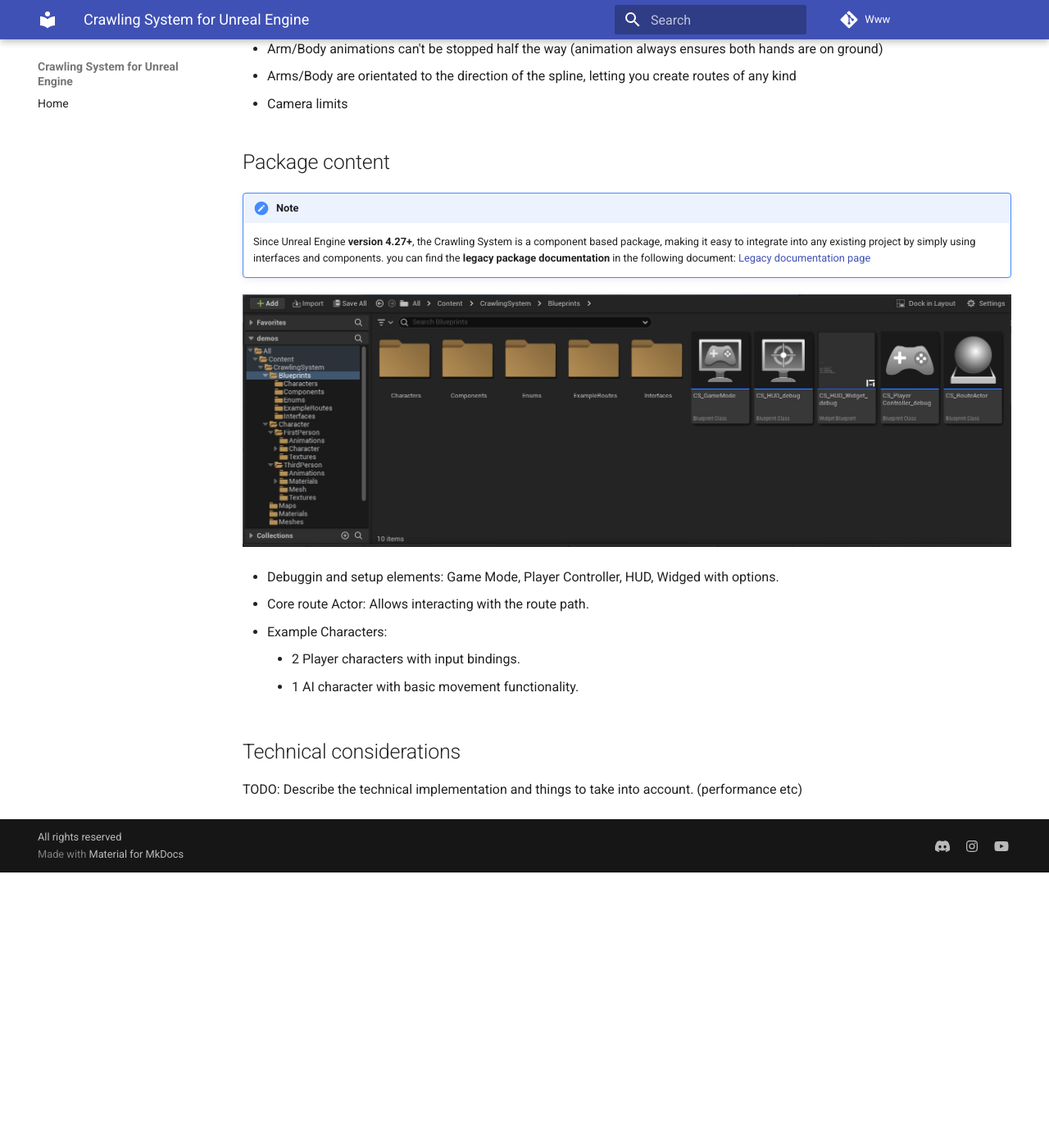
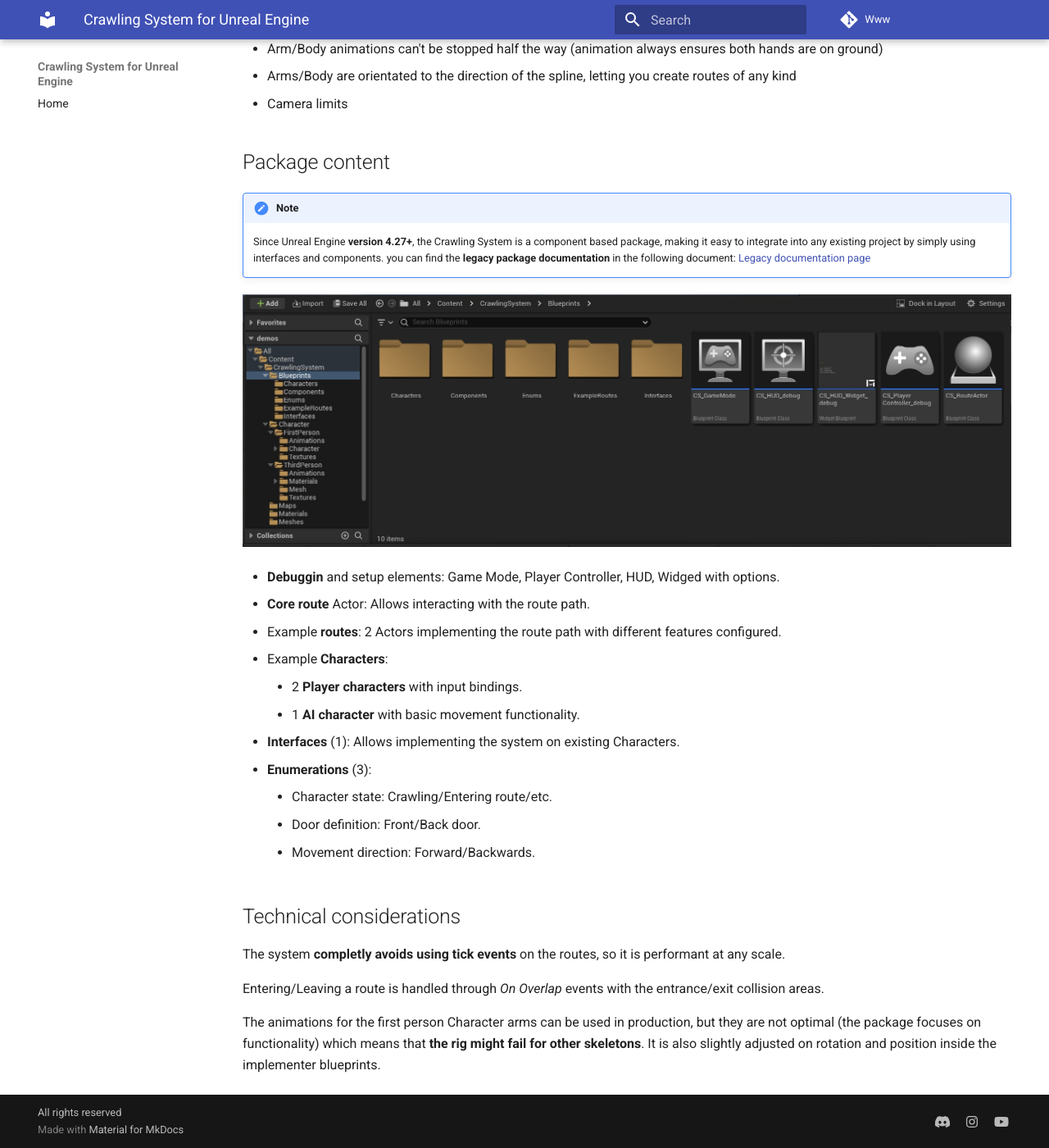
Before and after one commit to nesjett/unreal-engine-crawling-system, an MkDocs documentation site: the page built from docs/index.md, in a window 1280 px wide and 1400 px high, scrolled down 1040 px. Shown: the whole window at 82% size. Built offline with MkDocs 1.6.1 and Material for MkDocs 9.7.7, drawn with Linux system fonts in a browser that asks for light colours; before the commit the page ends 2104 px from its top, so only the background shows below that.

Commit message:
docs: add content and tech considerations

```diff
--- a/docs/index.md
+++ b/docs/index.md
@@ -48,14 +48,24 @@
 
 ![Package content](./images/cs-package-content.jpg){ loading=lazy }
 
-* Debuggin and setup elements: Game Mode, Player Controller, HUD, Widged with options.
-* Core route Actor: Allows interacting with the route path.
-* Example Characters:
-    * 2 Player characters with input bindings.
-    * 1 AI character with basic movement functionality.
+* **Debuggin** and setup elements: Game Mode, Player Controller, HUD, Widged with options.
+* **Core route** Actor: Allows interacting with the route path.
+* Example **routes**: 2 Actors implementing the route path with different features configured.
+* Example **Characters**:
+    * 2 **Player characters** with input bindings.
+    * 1 **AI character** with basic movement functionality.
+* **Interfaces** (1): Allows implementing the system on existing Characters.
+* **Enumerations** (3):
+    * Character state: Crawling/Entering route/etc.
+    * Door definition: Front/Back door.
+    * Movement direction: Forward/Backwards.
 
 
 
 ## Technical considerations
 
-TODO: Describe the technical implementation and things to take into account. (performance etc)
+The system **completly avoids using tick events** on the routes, so it is performant at any scale.
+
+Entering/Leaving a route is handled through *On Overlap* events with the entrance/exit collision areas.
+
+The animations for the first person Character arms can be used in production, but they are not optimal (the package focuses on functionality) which means that **the rig might fail for other skeletons**. It is also slightly adjusted on rotation and position inside the implementer blueprints.
```
